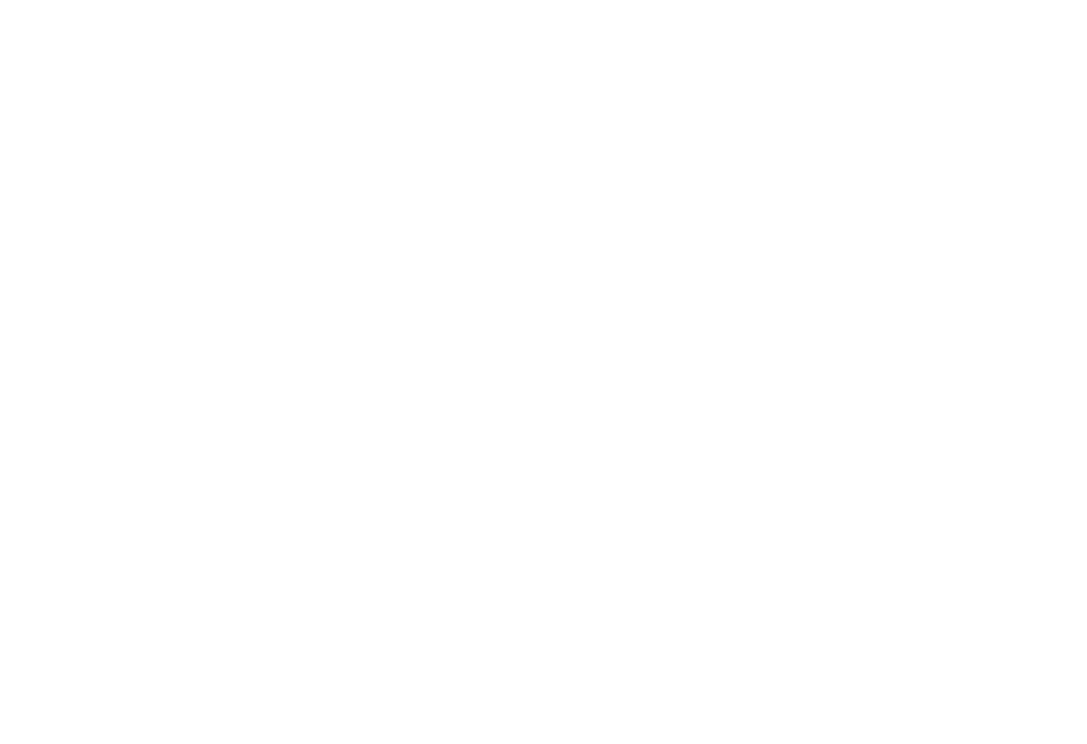
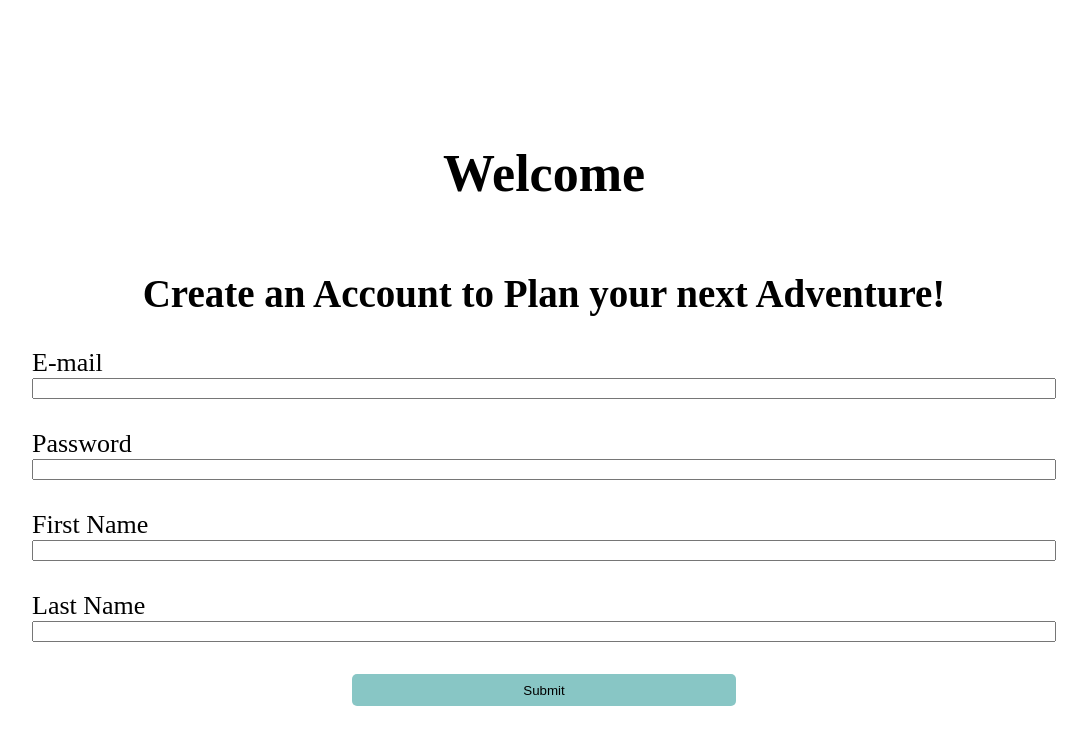
Before and after one commit to hollapena/wander-cs, a React (Create React App) app: page /signup in a window 1280 px wide. Shown: the top 744 px of the page, without its empty margins (96-1183 px from the left). Built offline with nearby package versions, Linux system fonts and the light colour scheme; the HTML template or start-up script is replaced by a standard one.

Commit message:
added css to welcome / sign in / and sign up pages

```diff
--- a/src/App.css
+++ b/src/App.css
@@ -14,32 +14,93 @@
 }
 
 #welcome-screen{
-  /* background-color: #fdbe31; */
-  background-image: url("https://media1.giphy.com/media/xTiN0A1yDc84UV9WZa/giphy.gif");
+  background-color: #fdbe31;
+  /* background-image: url("https://media1.giphy.com/media/xTiN0A1yDc84UV9WZa/giphy.gif"); This version requires align items center and display flex*/
+  color:white;
   background-size:cover;
   height:100vh;
-  width:150vw;
-  display: flex;
-  align-items:center;
+  width:100vw;
+  display: grid;
+  grid-template-areas:
+  "suitcase"
+  "welcome"
+  "welcome"
+  "welcome";
   justify-content:center;
 }
 
-/* #suitcase{
-  border-color:#fdbe31;
-  height:50vh;
+#suitcase{
+  grid-area:suitcase;
+  max-height:50vh;
+  max-width:100vw;
+  object-fit:fill;
+  border-radius:50%;
   margin-bottom:-10px;
 
-} */
+}
 
-/* #welcomeitems{
+#welcomeitems{
+  grid-area:welcome;
   background-color: #fdbe31;
   z-index:2;
-  margin-top:-70px;
   border:none;
-} */
+}
 
 #welcomeline{
   width:80vw;
+}
+
+#acctCreationForm{
+  grid-area:form;
+  display:grid;
+  width: 80vw;
+
+}
+
+#loginpage{
+  display:grid;
+  grid-template-areas:
+  "welcome welcome welcome"
+  "tagline tagline tagline"
+  ". form .";
+  align-content:center;
+}
+#loginwelcome{
+  grid-area:welcome;
+}
+#logintagline{
+  grid-area:tagline;
+}
+#loginform{
+  grid-area:form;
+  display:grid;
+  width: 80vw;
+  text-align:center;
+}
+
+#welcomesubmit{
+  align-self:center;
+}
+
+label{
+  text-align:left;
+}
+
+#signupscreen{
+  display:grid;
+  grid-template-areas:
+  "welcome welcome welcome"
+  "tagline tagline tagline"
+  ". form .";
+  align-content:center;
+}
+
+#welcome{
+  grid-area:welcome;
+}
+
+#tagline{
+  grid-area:tagline;
 }
 
 .App{
@@ -50,10 +111,19 @@
   align-items: center;
   justify-content: center;
   font-size: calc(10px + 2vmin);
-  color: white;
+  color: black;
 }
 
-button {
+.button {
+  background-color:#88c6c5;
+  color: black;
+  height:4vh;
+  width: 30vw;
+  border-radius: 5px;
+  border:none;
+}
+
+.home-button {
   background-color:white;
   color: black;
   height:4vh;
--- a/src/components/Login.js
+++ b/src/components/Login.js
@@ -1,9 +1,28 @@
-import React from 'react'
+import React from 'react';
+import {useState} from 'react';
 
 function Login() {
+
+  const [userEmail, setUserEmail] = useState("");
+  const [userPass, setUserPass] = useState("");
+
   return (
-    <div>
-      <h1>Log-In Here</h1>
+    <div id="loginpage">
+      <h1 id="loginwelcome">Welcome Back</h1>
+      <h2 id="logintagline">Log-In and Plan your Next Adventure</h2>
+      <form id="loginform">
+        <label>E-mail</label>
+        <input type="email" name="email" />
+
+        <br></br>
+        <label>Password</label>
+        <input type="password" name="password" />
+
+        <br></br>
+        <span id="loginsubmit">
+          <input class="button" type="submit" name="signin" />
+        </span>
+      </form>
     </div>
   )
 }
--- a/src/components/Signup.js
+++ b/src/components/Signup.js
@@ -1,11 +1,40 @@
-import React from 'react'
+import React from 'react';
+import {useState} from 'react';
 
 function Signup() {
+
+  const [userEmail, setUserEmail] = useState('');
+  const [userPass, setUserPass] = useState('');
+  const [firstName, setFirstName] = useState('');
+  const [lastName, setLastName] = useState('');
+
   return (
-    <div>
-      <h1>Sign Up Here</h1>
+    <div id="signupscreen">
+      <h1 id="welcome">Welcome</h1>
+      <h2 id="tagline">Create an Account to Plan your next Adventure!</h2>
+      <form id="acctCreationForm">
+        <label>E-mail</label>
+        <input type="email" name="email" />
+
+        <br></br>
+        <label>Password</label>
+        <input type="password" name="password" />
+
+        <br></br>
+        <label>First Name</label>
+        <input type="text" name="firstname" />
+
+        <br></br>
+        <label>Last Name</label>
+        <input type="text" name="lastname" />
+
+        <br></br>
+        <span id="welcomesubmit">
+          <input class="button" type="submit" name="signin" />
+        </span>
+      </form>
     </div>
-  )
+  );
 }
 
 export default Signup
--- a/src/components/Welcome.js
+++ b/src/components/Welcome.js
@@ -1,24 +1,30 @@
 import React from "react";
+import {Link} from 'react-router-dom';
 
 function Welcome() {
   return (
     <div id="welcome-screen">
-      {/* <img
+      <img
         id="suitcase"
         src="https://i.pinimg.com/originals/4c/b0/3e/4cb03e76f409d854eeda76a7b840f23a.gif"
         alt="swinging suitcase"
-      ></img> this option requires align items start and display flex row in the css file*/}
+      ></img>
+      {/* ^^ this option requires align items start and display flex row in the css file */}
       <div id="welcomeitems">
-        <h1>Welcome</h1>
+        <h1>Wander</h1>
         <hr id="welcomeline"></hr>
         <br></br>
-        <button>Log In</button>
+        <Link to="login">
+          <button class="home-button">Log In</button>
+        </Link>
         <br></br>
         <br></br>
-        <button>Sign Up</button>
+        <Link to="signup">
+          <button class="home-button">Sign Up</button>
+        </Link>
         <br></br>
         <br></br>
-        <button>Practice List</button>
+        <button class="home-button">Practice List</button>
       </div>
     </div>
   );
```
